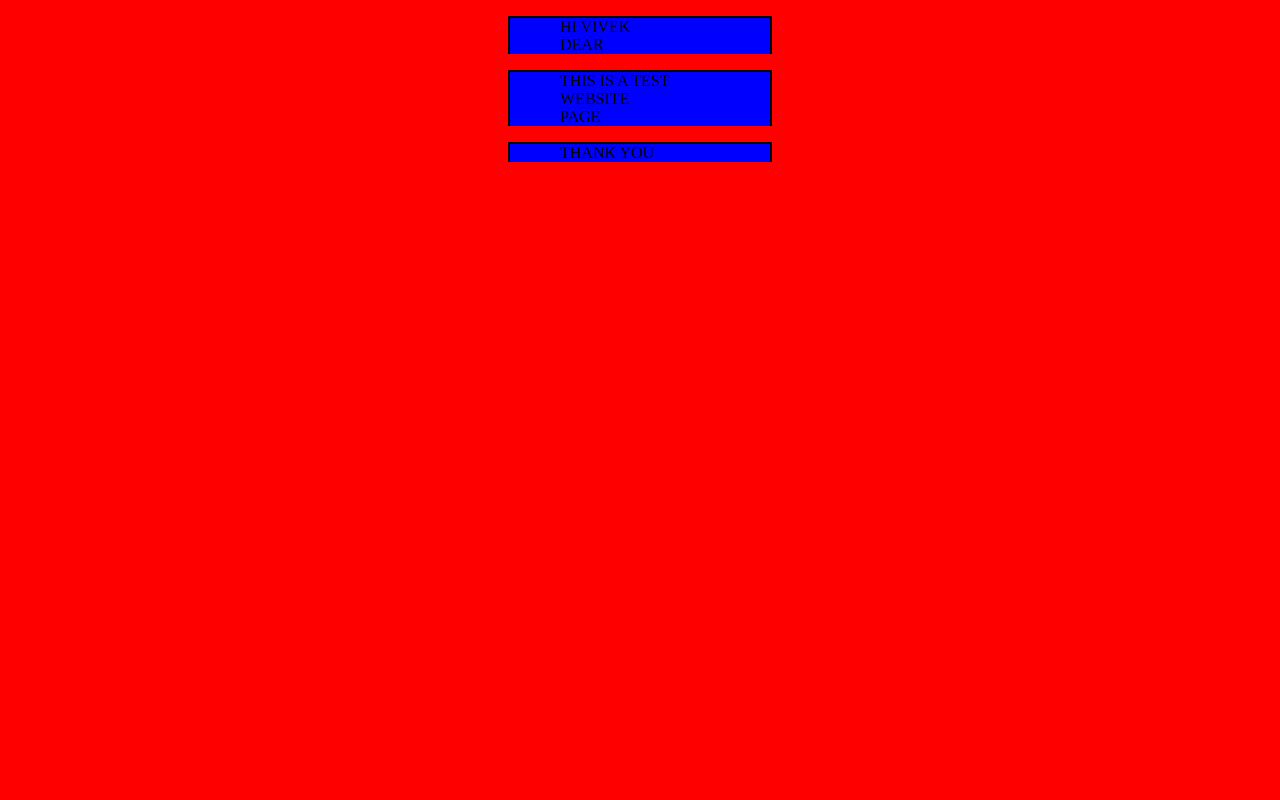
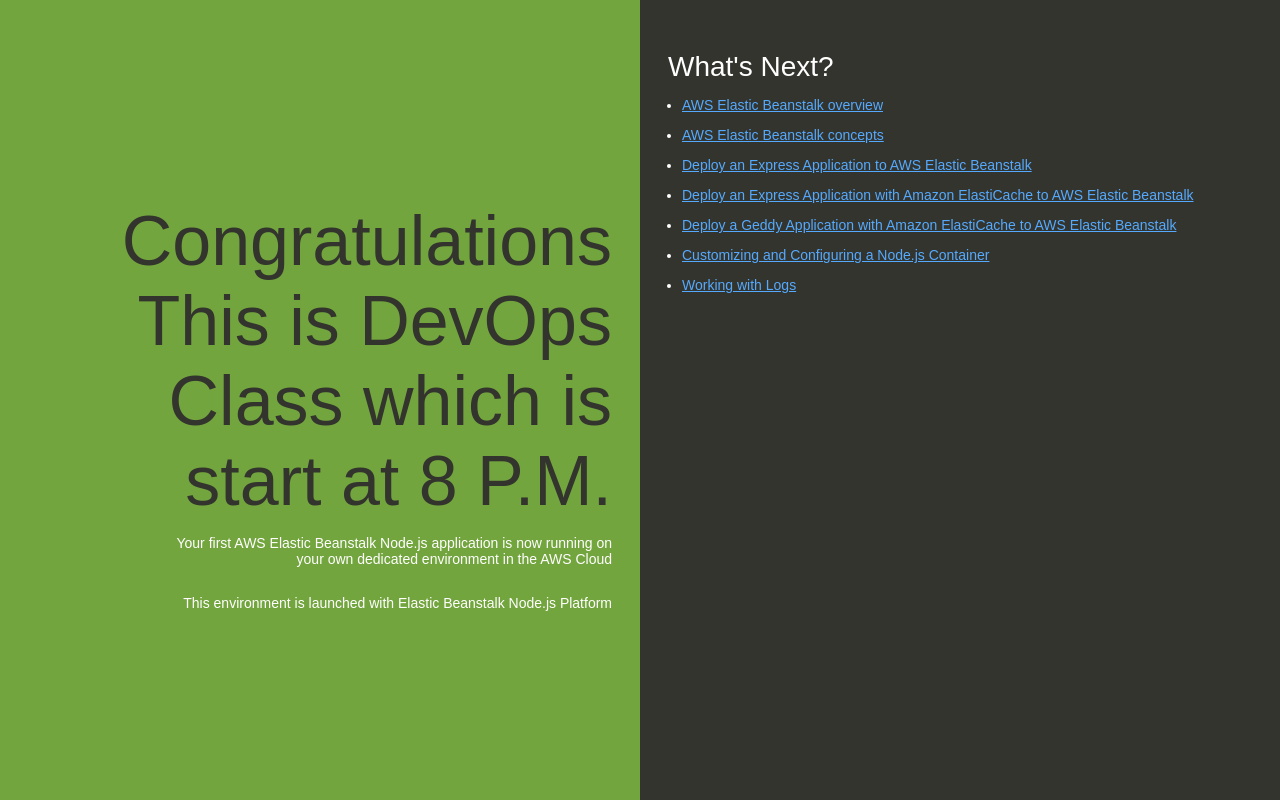
Before and after one commit to nikhil071/codepipeline, a website: page index.html in a window 1280 px wide. Drawn offline with Linux system fonts and the light colour scheme.

Commit message:
from DevOps Class

```diff
--- /dev/null
+++ b/cron.yaml
@@ -0,0 +1,5 @@
+version: 1
+cron:
+  - name: "task1"
+    url: "/scheduled"
+    schedule: "* * * * *"
--- a/index.html
+++ b/index.html
@@ -1,30 +1,94 @@
 <!DOCTYPE html>
-<html lang="en">
-<head>
-    <meta charset="UTF-8">
-    <meta name="viewport" content="width=device-width, initial-scale=1.0">
-    <title>Test page for website</title>
+<html>
+  <head>
+    <title>Elastic Beanstalk</title>
     <style>
-        .in{background-color: blue;
-        border: black 2px solid;
-        padding-left: 50px;
-        padding-right: 100px;
-        margin-right: 500px;
-        margin-left: 500px;
-       border-bottom: steelblue;
+      body {
+        color: #ffffff;
+        font-family: Arial, sans-serif;
+        font-size:14px;
+        -moz-transition-property: text-shadow;
+        -moz-transition-duration: 4s;
+        -webkit-transition-property: text-shadow;
+        -webkit-transition-duration: 4s;
+        text-shadow: none;
+      }
+      body.blurry {
+        -moz-transition-property: text-shadow;
+        -moz-transition-duration: 4s;
+        -webkit-transition-property: text-shadow;
+        -webkit-transition-duration: 4s;
+        text-shadow: #fff 0px 0px 25px;
+      }
+      a {
+        color: #55aaff;
+      }
+      .textColumn, .linksColumn {
+        padding: 2em;
+      }
+      .textColumn {
+        position: absolute;
+        top: 0px;
+        right: 50%;
+        bottom: 0px;
+        left: 0px;
 
-        }
+        text-align: right;
+        padding-top: 11em;
+        background-color: #73A53E;
+
+      }
+      .textColumn p {
+        width: 75%;
+        float:right;
+      }
+      .linksColumn {
+        position: absolute;
+        top:0px;
+        right: 0px;
+        bottom: 0px;
+        left: 50%;
+
+        background-color: #33342D;
+      }
+
+      h1 {
+        color: #33342D;
+        font-size: 500%;
+        font-weight: normal;
+        margin-bottom: 0em;
+      }
+      h2 {
+        font-size: 200%;
+        font-weight: normal;
+        margin-bottom: 0em;
+      }
+      ul {
+        padding-left: 1em;
+        margin: 0px;
+      }
+      li {
+        margin: 1em 0em;
+      }
     </style>
-</head>
-<body bgcolor="red">
-    <div>
-        <p class="in">HI VIVEK DEAR</p>
+  </head>
+  <body>
+    <div class="textColumn">
+      <h1>Congratulations This is DevOps Class which is start at 8 P.M.</h1>
+      <p>Your first AWS Elastic Beanstalk Node.js application is now running on your own dedicated environment in the AWS Cloud</p>
+      <p>This environment is launched with Elastic Beanstalk Node.js Platform</p>
     </div>
-    <div>
-        <p class="in">THIS IS A TEST WEBSITE PAGE</p>
+    <div class="linksColumn">
+      <h2>What's Next?</h2>
+      <ul>
+        <li><a href="http://docs.aws.amazon.com/elasticbeanstalk/latest/dg/Welcome.html">AWS Elastic Beanstalk overview</a></li>
+        <li><a href="http://docs.aws.amazon.com/elasticbeanstalk/latest/dg/concepts.html">AWS Elastic Beanstalk concepts</a></li>
+        <li><a href="http://docs.aws.amazon.com/elasticbeanstalk/latest/dg/create_deploy_nodejs_express.html">Deploy an Express Application to AWS Elastic Beanstalk</a></li>
+        <li><a href="http://docs.aws.amazon.com/elasticbeanstalk/latest/dg/create_deploy_nodejs_express_elasticache.html">Deploy an Express Application with Amazon ElastiCache to AWS Elastic Beanstalk</a></li>
+        <li><a href="http://docs.aws.amazon.com/elasticbeanstalk/latest/dg/create_deploy_nodejs_geddy_elasticache.html">Deploy a Geddy Application with Amazon ElastiCache to AWS Elastic Beanstalk </a></li>
+        <li><a href="http://docs.aws.amazon.com/elasticbeanstalk/latest/dg/create_deploy_nodejs_custom_container.html">Customizing and Configuring a Node.js Container </a></li>
+        <li><a href="http://docs.aws.amazon.com/elasticbeanstalk/latest/dg/using-features.loggingS3.title.html">Working with Logs</a></li>
+      </ul>
     </div>
-    <div>
-        <p class="in">THANK YOU</p>
-    </div>
-</body>
+  </body>
 </html>
```
Also changed, not shown: app.js (added, +39 -0 lines), package.json (added, +9 -0 lines), 3 other files.
